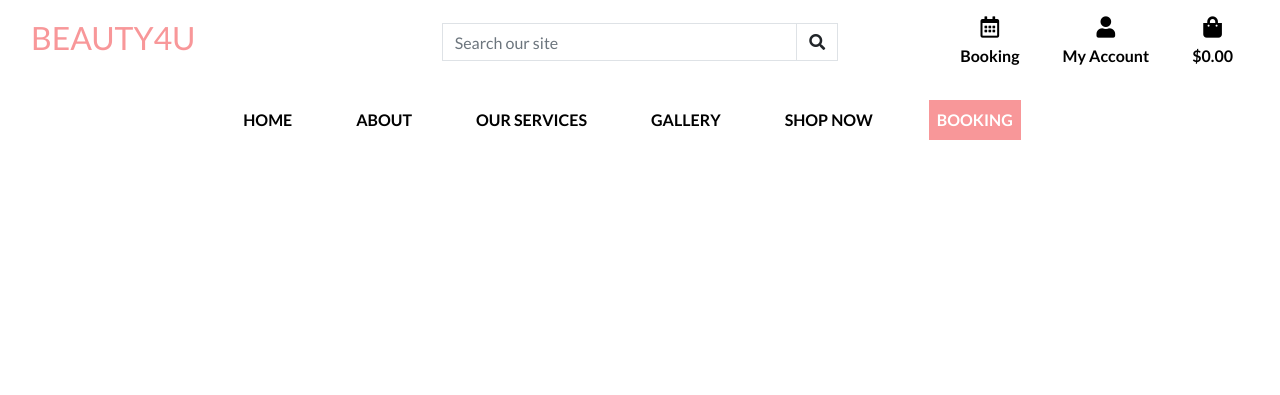
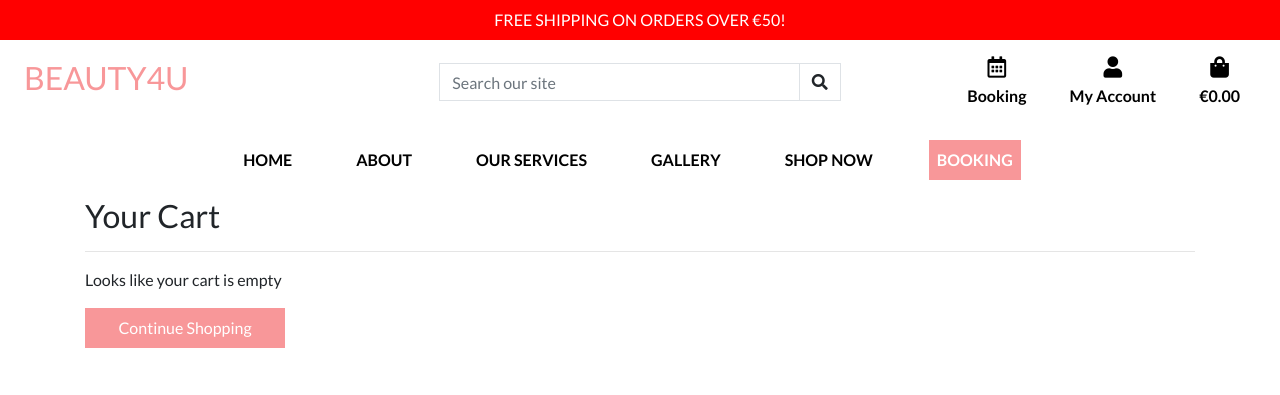
Before and after one commit to Code-Institute-Submissions/beauty4u, a Django app: page /cart/ in a window 1280 px wide. Shown: the top 395 px of the page. Run offline with Django 3.2, Linux system fonts and the light colour scheme; some libraries are stand-ins or nearby versions.

Commit message:
added ad to cart functionality

```diff
--- /dev/null
+++ b/cart/contexts.py
@@ -0,0 +1,34 @@
+from decimal import Decimal
+from django.conf import settings
+
+
+def cart_contents(request):
+
+    cart_items = []
+    total = 0
+    product_count = 0
+
+    if total < settings.FREE_SHIPPING_THRESHOLD:
+        shipping = total + settings.STANDARD_DELIVERY_COST
+        free_shipping_delta = settings.FREE_SHIPPING_THRESHOLD - total
+
+    else:
+        shipping = 0
+        free_shipping_delta = 0
+
+
+    grand_total = shipping + total
+
+    context = {
+        'cart_items': cart_items,
+        'total': total,
+        'product_count': product_count,
+        'shipping': shipping,
+        'free_shipping_delta': free_shipping_delta,
+        'free_shipping_threshold': settings.FREE_SHIPPING_THRESHOLD,
+        'grand_total': grand_total,
+
+    }
+
+
+    return context
--- a/cart/templates/cart/cart.html
+++ b/cart/templates/cart/cart.html
@@ -11,4 +11,28 @@
 
 
 {% block content %}
+<div class="container">
+    <!--Page Heading-->
+    <div class="row">
+        <div class="col">
+            <hr/>
+            <h2>Your Cart</h2>
+            <hr/>
+        </div>
+    </div>
+    <div class="row">
+    <div class="col">
+    <!--Output cart or message-->
+    {% if cart_items %}
+
+    {% else %}
+    <p>Looks like your cart is empty</p>
+    <a href="{% url 'products' %}">
+    <div class="continue-shopping">Continue Shopping</div>
+    {% endif %}
+
+
+    </div>
+    </div>
+</div>
 {% endblock %}
--- a/cart/urls.py
+++ b/cart/urls.py
@@ -3,4 +3,5 @@ from . import views #import home views
 
 urlpatterns = [
     path('', views.view_cart, name="view_cart"), #root dir
+    path('add/<item_id>', views.add_to_cart, name="add_to_cart"), #root dir
 ]
--- a/cart/views.py
+++ b/cart/views.py
@@ -1,6 +1,24 @@
-from django.shortcuts import render
+from django.shortcuts import render, redirect
 
 # Create your views here.
 def view_cart(request):
     """ A view that returns the cart page """
     return render(request, 'cart/cart.html')
+
+
+def add_to_cart(request, item_id):
+    """ Add specific product to the cart """
+    quantity = int(request.POST.get('quantity'))
+    redirect_url = request.POST.get('redirect_url')
+    cart = request.session.get('cart', {})
+
+    if item_id in list(cart.keys()):
+        cart[item_id] += quantity
+
+    else:
+        cart[item_id] = quantity
+
+    request.session['cart'] = cart
+    print(request.session['cart'])
+
+    return redirect(redirect_url)
--- a/static/css/base.css
+++ b/static/css/base.css
@@ -6,7 +6,10 @@ Index
 2. Nav Links
 3. Home page
 4. Products
-5. Booking
+5. Cart
+6.
+7.
+8. Booking
 
 */
 
@@ -42,6 +45,11 @@ color: lightgray;
 .border-right  {
 
   border-right: 1px solid grey;
+}
+
+.free-shipping-banner {
+background-color: red;
+color: #fff;
 }
 
 /* 2. Nav  ------- */
@@ -122,7 +130,19 @@ height: 100px;
 width: 150px;
 }
 
-/* 5. Booking ------- */
+
+/* 5. Cart ------------- */
+.continue-shopping {
+height: 40px;
+width: 200px;
+background-color: #F89799;
+color: #fff;
+text-align: center;
+line-height: 40px;
+}
+
+
+/* 8. Booking ------- */
 
 .booking-list-item {
 
--- a/templates/base.html
+++ b/templates/base.html
@@ -45,8 +45,13 @@ Organise in blocks to extend or replace as necessary
           2. Search Bar
           3. Icons (Booking/Account/Cart)
         -->
-      <header class="container-fluid fixed-top">
-        <div id="topnav" class="row bg-white pt-lg-2 d-none d-lg-flex">
+      <header class="container-fluid fixed-top p-0">
+        <div class="row free-shipping-banner">
+            <div class="col text-center pt-2 pb-2">
+                FREE SHIPPING ON ORDERS OVER €{{ free_shipping_threshold }}!
+            </div>
+        </div>
+        <div id="topnav" class="row bg-white pt-lg-2 d-none d-lg-flex pl-2 pr-2">
             <!--Brand Name-->
             <div class="col-12 col-lg-4 my-auto py-1 py-lg-0 text-center text-lg-left">
                 <a href="{% url 'home' %}" class="my-auto"><h2 class="brand-color pl-lg-3">BEAUTY4U</h2></a>
@@ -107,10 +112,11 @@ Organise in blocks to extend or replace as necessary
                             <div class="text-center">
                                 <div class="mb-1"><i class="fas fa-shopping-bag fa-lg"></i></div>
                                 <p class="my-0">
-                                    {% if grand_total %}
-                                        ${{ grand_total|floatformat:2 }}
+                                    <!--Show sub total (not including shipping)-->
+                                    {% if total %}
+                                        €{{ total|floatformat:2 }}
                                     {% else %}
-                                        $0.00
+                                        €0.00
                                     {% endif %}
                                 </p>
                             </div>
--- a/templates/includes/mobile-top-header.html
+++ b/templates/includes/mobile-top-header.html
@@ -45,10 +45,11 @@
         <div class="text-center">
             <div><i class="fas fa-shopping-bag"></i></div>
             <p class="my-0">
-                {% if grand_total %}
-                    ${{ grand_total|floatformat:2 }}
+                 <!--Show sub total (not including shipping)-->
+                {% if total %}
+                    €{{ total|floatformat:2 }}
                 {% else %}
-                    $0.00
+                    €0.00
                 {% endif %}
             </p>
         </div>
```
Also changed, not shown: beauty4u/settings.py (+7 -0 lines), products/templates/products/product_detail.html (+19 -0 lines).
